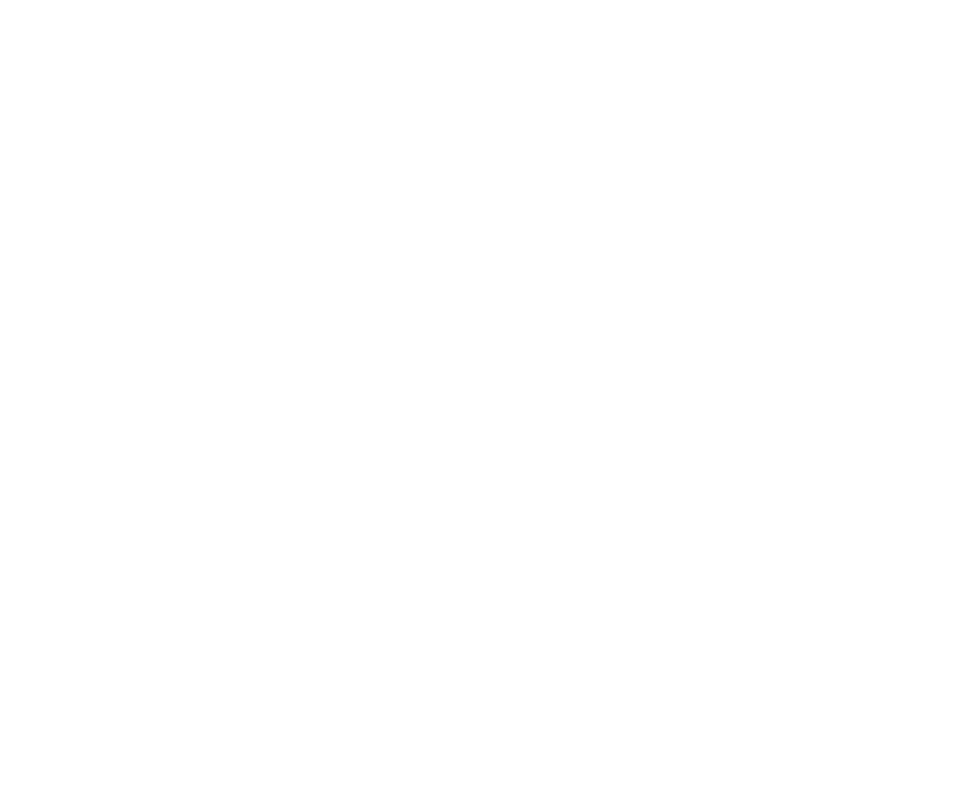
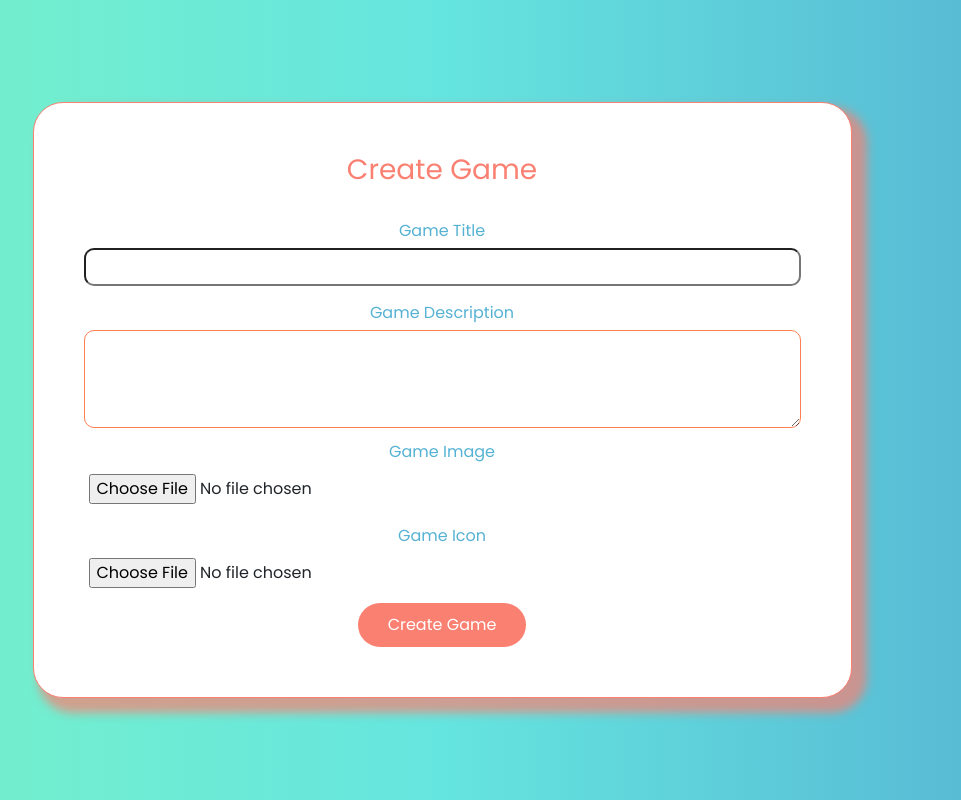
Before and after one commit to tunguyenmta/Frontend, a React (Create React App) app: page /CreateGame in a window 1280 px wide. Before the commit this address had no page. Shown: the whole page, without its empty margins (198-1159 px from the left). Built offline with nearby package versions, Linux system fonts and the light colour scheme.

Commit message:
Adding form create new game

```diff
--- a/src/App.js
+++ b/src/App.js
@@ -10,6 +10,7 @@
 import Dashboard from './Page/Dashboad/Dashboard';
 import { ToastContainer, toast } from 'react-toastify';
 import '../node_modules/react-toastify/dist/ReactToastify.css'
+import CreateGame from "./Component/CreateGame"
 function App() {
   return (
     <div className="App">
@@ -22,6 +23,7 @@
         <Route path='/Term' element={<Term />}></Route>
         <Route path='/Test' element={<TestUser />}></Route>
         <Route path='/Dashboard' element={<Dashboard></Dashboard>}></Route>
+        <Route path='/CreateGame' element={<CreateGame></CreateGame>}></Route>
       </Routes>
     </div>
   );
--- /dev/null
+++ b/src/Component/CreateGame.css
@@ -0,0 +1,44 @@
+.form-container{
+    background: linear-gradient(90deg, #79f3c7, #65e5df, #55b2d3);
+
+    width: 100vw;
+    height: 100vh;
+}
+
+.form-content{
+    padding: 50px;
+    border: 1px solid salmon;
+    background-color: white;
+    border-radius: 30px;
+    box-shadow: 10px 10px 10px 5px rgb(250, 128, 114,0.7);
+}
+
+.form-content h3{
+    color: salmon;
+    padding-bottom: 20px;
+}
+
+.form-content input{
+    padding: 5px;
+    width: 100%;
+    border-radius: 10px;
+
+}
+
+.form-content textarea{
+    border-radius: 10px;
+    border: 1px solid coral;
+}
+
+.form-content label{
+    color: #55b2d3;
+    padding: 5px 0;
+}
+
+.btn-create{
+    background-color: salmon;
+    border: 0;
+    padding: 10px 30px;
+    border-radius: 25px;
+    color: white;
+}
--- /dev/null
+++ b/src/Component/CreateGame.jsx
@@ -0,0 +1,73 @@
+import React, { useState } from "react";
+import "./CreateGame.css";
+import axios from "axios";
+import { useNavigate } from "react-router-dom";
+function CreateGame() {
+  const user = JSON.parse(localStorage.getItem("user"));
+  const [gameInfo, setGameInfo] = useState({
+    title: null,
+    description: null,
+    gameImage: null,
+    iconImage: null,
+  });
+  const navigate = useNavigate();
+  const handleChange = (e) => {
+    setGameInfo((prev) => {
+      if (e.target.name !== "gameImage" && e.target.name !== "iconImage") {
+        return { ...prev, [e.target.name]: e.target.value };
+      } else {
+        return { ...prev, [e.target.name]: e.target.files[0] };
+      }
+    });
+  };
+  const handleClick = async () => {
+    const fd = new FormData();
+    const temp = [];
+    temp.push(gameInfo.gameImage);
+    temp.push(gameInfo.iconImage);
+    temp.forEach((ele) => {
+      fd.append("gameImage", ele);
+    });
+    fd.append("creator", user._id);
+    fd.append("title", gameInfo.title);
+    fd.append("description", gameInfo.description);
+    const result = await axios.post(
+      "http://localhost:5000/api/game/creategame",
+      fd
+    );
+    if (result.status === 201) {
+      navigate("/");
+    }
+  };
+  return (
+    <div className="form-container">
+      <div className="form-content">
+        <h3>Create Game</h3>
+        <label htmlFor="title">Game Title</label>
+        <input onChange={handleChange} name="title" id="title" type="text" />
+        <label htmlFor="description">Game Description</label>
+        <textarea
+          onChange={handleChange}
+          id="description"
+          name="description"
+          rows="4"
+          cols="50"
+        />
+        <label htmlFor="image">Game Image</label>
+        <input
+          onChange={handleChange}
+          id="image"
+          name="gameImage"
+          type="file"
+        />
+        <label htmlFor="icon">Game Icon</label>
+        <input onChange={handleChange} id="icon" name="iconImage" type="file" />
+        <button onClick={handleClick} className="btn-create">
+          Create Game
+        </button>
+      </div>
+    </div>
+  );
+}
+
+export default CreateGame;
--- a/src/Component/Header.jsx
+++ b/src/Component/Header.jsx
@@ -3,7 +3,7 @@
 import { FaSearch, FaShoppingCart } from "react-icons/fa";
 import logo from "../Asset/logo-3.png";
 import { Link } from "react-router-dom";
-function Header({ onClick, theme, login }) {
+function Header({ onClick, theme, login, setAdmin }) {
   useEffect(() => {
     const user = JSON.parse(localStorage.getItem("user"));
     if (user) {
@@ -17,6 +17,11 @@
         token: user.token,
       });
       login();
+      if (user.isAdmin) {
+        setAdmin(true);
+      } else {
+        setAdmin(false);
+      }
     } else {
       setUser({
         name: null,
--- a/src/Page/Home/Home.css
+++ b/src/Page/Home/Home.css
@@ -5,3 +5,48 @@
 .theme-light{
     background-color: white;
 }
+
+.addContainer{
+    height: 400px;
+    width: 350px;
+    position: relative;
+    overflow: hidden;
+    display: flex;
+    justify-content: center;
+    align-items: center;
+    border-radius: 10px;
+    background-color: white;
+    margin: 50px 35px;
+    padding-left: 0;
+    padding-right: 0;
+    box-shadow: rgba(0, 0, 0, 0.24) 0px 3px 8px;
+}
+
+.addContainer.usable{
+    background-color: rgba(39, 225, 194, 0.5);
+}
+
+.addContainer.usable .buttonAdd{
+    color: white;
+    background-color: rgba(39, 225, 194, 0.5);
+    border-radius: 50%;
+}
+
+.addContainer.disable{
+    background-color: gray;
+}
+
+.addContainer button{
+    border: 0;
+    background-color: white;
+    border-radius: 50%;
+}
+
+.addContainer h4{
+    padding: 20px 0;
+    color: white;
+}
+
+.createGame{
+    text-decoration: none;
+}
--- a/src/Page/Home/Home.jsx
+++ b/src/Page/Home/Home.jsx
@@ -1,12 +1,14 @@
 import React, { useState, useEffect } from "react";
 import "./Home.css";
-// import data from "../../data/Data";
 import Card from "../../Component/Card";
 import Header from "../../Component/Header";
 import Footer from "../../Component/Footer";
 import axios from "axios";
 import LoadingSpinner from "../../Component/LoadingSpinner";
+import { Link } from "react-router-dom";
+import { FaPlus } from "react-icons/fa";
 function Home() {
+  const [isAdmin, setIsAdmin] = useState(false);
   const [trigger, setTrigger] = useState(false);
   const [theme, setTheme] = useState("light");
   const [data, setData] = useState();
@@ -29,7 +31,6 @@
     setData(gameData);
   }
   useEffect(() => {
-    console.log(loading);
     getData();
   }, [trigger]);
   return (
@@ -38,7 +39,12 @@
         theme === "light" ? "theme-light text-center" : "theme-dark text-center"
       }
     >
-      <Header onClick={changeTheme} theme={theme} login={userLogin}></Header>
+      <Header
+        setAdmin={setIsAdmin}
+        onClick={changeTheme}
+        theme={theme}
+        login={userLogin}
+      ></Header>
       <div
         className={
           theme === "light" ? "theme-light container" : "theme-dark container"
@@ -67,6 +73,42 @@
               );
             })
           )}
+          {isAdmin ? (
+            <Link className="createGame" to="/CreateGame">
+              <div className="addContainer usable">
+                <div className="addGame ">
+                  <button className="btn-add">
+                    <FaPlus
+                      className="buttonAdd"
+                      style={{
+                        display: "block",
+                        width: "80px",
+                        height: "80px",
+                      }}
+                    ></FaPlus>
+                  </button>
+                  <h4>Create New Game</h4>
+                </div>
+              </div>
+            </Link>
+          ) : (
+            <div className="addContainer disable">
+              <div className="addGame ">
+                <button className="btn-add" disabled={true}>
+                  <FaPlus
+                    className="buttonAdd"
+                    style={{
+                      display: "block",
+                      width: "80px",
+                      height: "80px",
+                      color: "gray",
+                    }}
+                  ></FaPlus>
+                </button>
+                <h4>Create New Game</h4>
+              </div>
+            </div>
+          )}
         </div>
       </div>
       <Footer theme={theme}></Footer>
```
Also changed, not shown: src/Asset/download.jpg (added).
